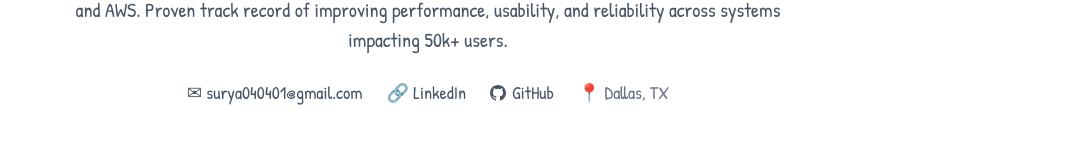
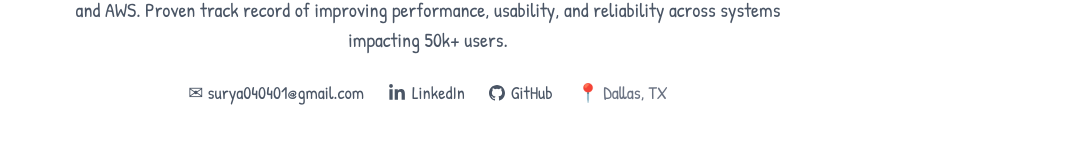
Before and after one commit to surya-441/surya-441.github.io, a Next.js app: page / in a window 1280 px wide. Shown: the part 294-448 px from the top of the page, without its empty margins (212-1280 px from the left). Built offline with nearby package versions, Linux system fonts and the light colour scheme.

Commit message:
feat: add linkedin icon

```diff
--- a/src/components/Intro.tsx
+++ b/src/components/Intro.tsx
@@ -4,6 +4,7 @@ import React from "react";
 import Stickman from "./Stickman";
 import ScrollIndicator from "./ScrollIndicator";
 import GitHubIcon from "@/icons/GitHubIcon";
+import { FaLinkedinIn } from "react-icons/fa";
 
 const Intro = () => {
     return (
@@ -29,9 +30,10 @@ const Intro = () => {
                     href="https://linkedin.com/in/suryassivakumar"
                     target="_blank"
                     rel="noopener noreferrer"
-                    className="text-gray-600 dark:text-gray-400 hover:text-blue-500 dark:hover:text-blue-400 transition-colors"
+                    className="inline-flex items-center gap-1.5 text-gray-600 dark:text-gray-400 hover:text-blue-500 dark:hover:text-blue-400 transition-colors"
                 >
-                    🔗 LinkedIn
+                    <FaLinkedinIn />
+                    LinkedIn
                 </a>
                 <a
                     href="https://github.com/surya-441"
```
